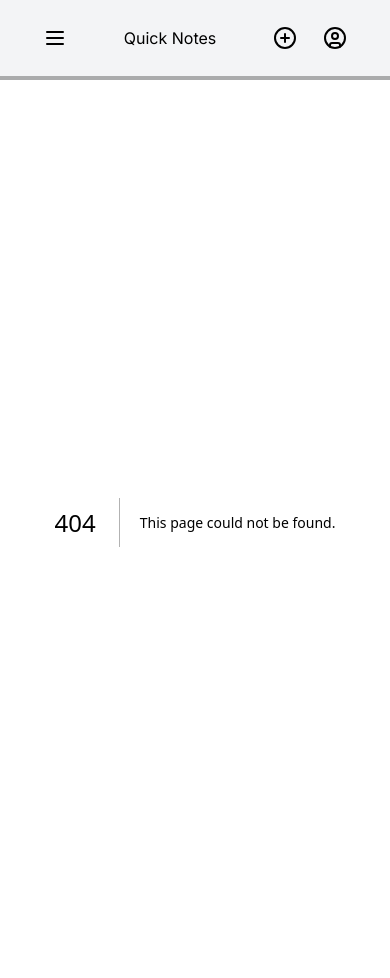
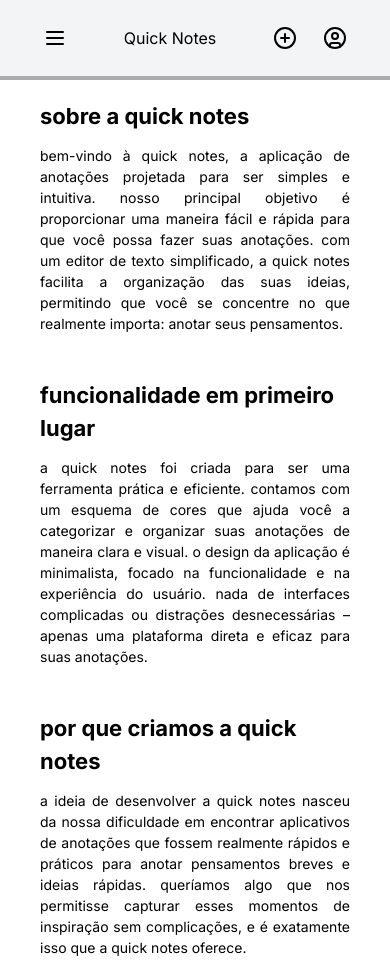
Before and after one commit to will-santosx/quick-notes, a Next.js app: page /sobre in a window 390 px wide. Before the commit this address had no page. Before the commit the page ends 944 px from the top, so only its background shows below. Built offline with nearby package versions, Linux system fonts and the light colour scheme.

Commit message:
about page (responsive)

```diff
--- a/src/app/layout.tsx
+++ b/src/app/layout.tsx
@@ -21,7 +21,7 @@
       <body className={inter.className}>
         <ThemeProvider attribute="class" defaultTheme="light">
           <AppHeader />
-          <main className="px-[40px] pt-[20px] md:px-[100px] lg:px-[160px] xl:px-[220px] 2xl:px-[280px]">
+          <main className="px-[40px] py-[20px] md:px-[100px] lg:px-[160px] xl:px-[220px] 2xl:px-[280px]">
             {children}
           </main>
         </ThemeProvider>
--- /dev/null
+++ b/src/app/sobre/page.tsx
@@ -0,0 +1,44 @@
+export default function AboutPage() {
+  return (
+    <div className="lowercase text-[14px] sm:text-[16px] lg:text-[20px] flex flex-col gap-[45px]">
+      <div className="flex flex-col gap-3">
+        <h1 className="text-[22px] sm:text-[24px] lg:text-[28px] font-bold">
+          Sobre a Quick Notes
+        </h1>
+        <p className="text-justify">
+          Bem-vindo à Quick Notes, a aplicação de anotações projetada para ser
+          simples e intuitiva. Nosso principal objetivo é proporcionar uma
+          maneira fácil e rápida para que você possa fazer suas anotações. Com
+          um editor de texto simplificado, a Quick Notes facilita a organização
+          das suas ideias, permitindo que você se concentre no que realmente
+          importa: anotar seus pensamentos.
+        </p>
+      </div>
+      <div className="flex flex-col gap-3">
+        <h1 className="text-[22px] sm:text-[24px] lg:text-[28px] font-bold">
+          Funcionalidade em Primeiro Lugar
+        </h1>
+        <p className="text-justify">
+          A Quick Notes foi criada para ser uma ferramenta prática e eficiente.
+          Contamos com um esquema de cores que ajuda você a categorizar e
+          organizar suas anotações de maneira clara e visual. O design da
+          aplicação é minimalista, focado na funcionalidade e na experiência do
+          usuário. Nada de interfaces complicadas ou distrações desnecessárias –
+          apenas uma plataforma direta e eficaz para suas anotações.
+        </p>
+      </div>
+      <div className="flex flex-col gap-3">
+        <h1 className="text-[22px] sm:text-[24px] lg:text-[28px] font-bold">
+          Por Que Criamos a Quick Notes
+        </h1>
+        <p className="text-justify">
+          A ideia de desenvolver a Quick Notes nasceu da nossa dificuldade em
+          encontrar aplicativos de anotações que fossem realmente rápidos e
+          práticos para anotar pensamentos breves e ideias rápidas. Queríamos
+          algo que nos permitisse capturar esses momentos de inspiração sem
+          complicações, e é exatamente isso que a Quick Notes oferece.
+        </p>
+      </div>
+    </div>
+  );
+}
```
